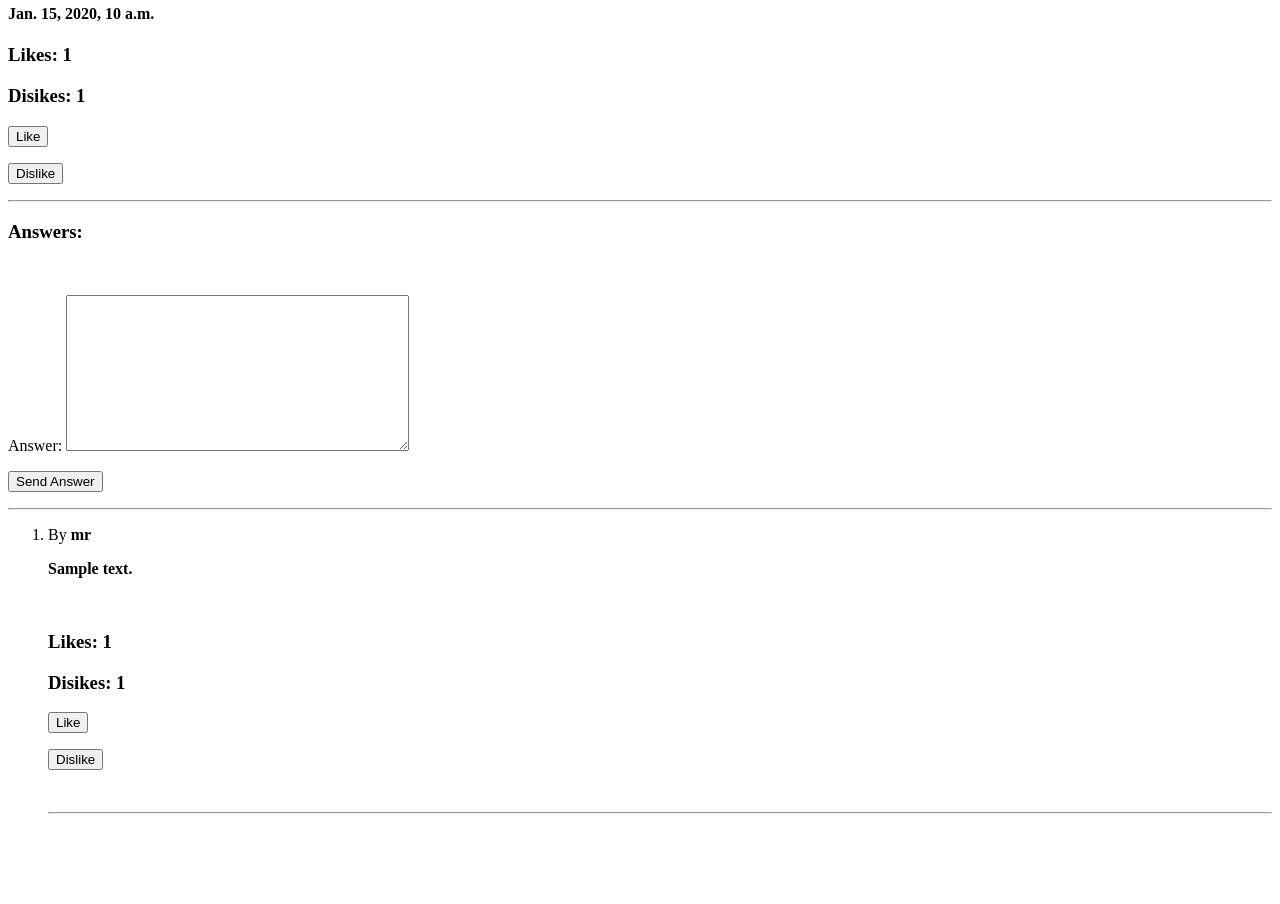
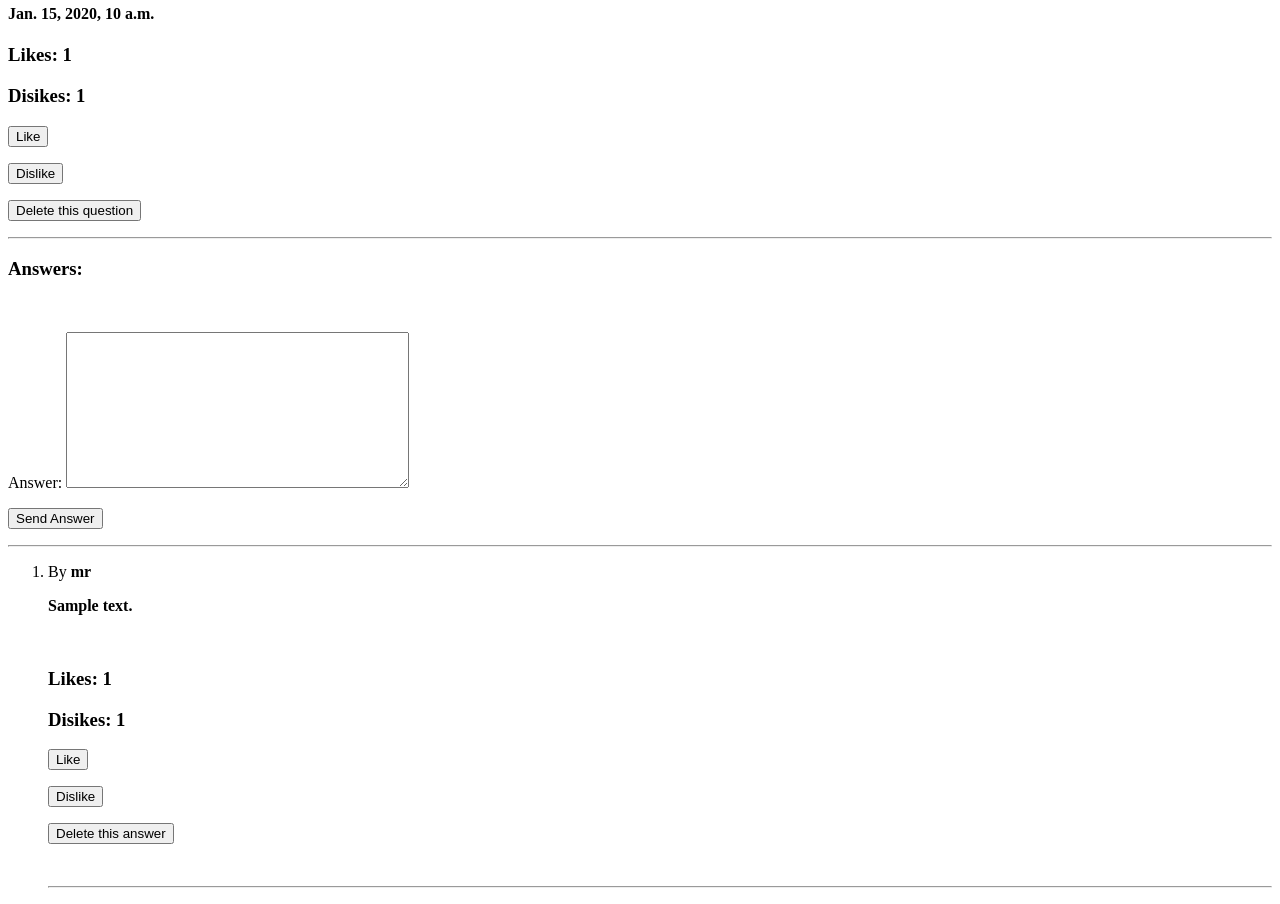
Before and after one commit to 1MahdiR/django_qna, a Django app: page /1/ in a window 1280 px wide. Shown: the part 349-1253 px from the top of the page. Before the commit the page ends 1163 px from the top, so only its background shows below. Run offline with Django 3.2, Linux system fonts and the light colour scheme; a user stored in the database is signed in; data comes from the database, SQL or seed files in the repository; both versions use the stored data as it was after the commit; tables that the repository leaves empty hold one stand-in row (values such as "Sample post").

Commit message:
Done, added deleting features

```diff
--- a/main/templates/main/question.html
+++ b/main/templates/main/question.html
@@ -31,6 +31,15 @@
 				<p><input type="submit" value="Dislike" /></p>
 			</form>
 		</div>
+		{% ifequal request.user.username question.question_user.username %}
+		<div class="delete_question">
+			<form method="post">
+				{% csrf_token %}
+				<input type="hidden" name="question_delete" value="{{ question.id }}" />
+				<p><input type="submit" value="Delete this question" /></p>
+			</form>
+		</div>
+		{% endifequal %}
 		{% endif %}
 	</div>
 </div>
@@ -70,6 +79,15 @@
 						<p><input type="submit" value="Dislike" /></p>
 					</form>
 				</div>
+				{% ifequal request.user.username item.answer_user.username %}
+				<div class="delete_answer">
+					<form method="post">
+						{% csrf_token %}
+						<input type="hidden" name="answer_delete" value="{{ item.id }}" />
+						<p><input type="submit" value="Delete this answer" /></p>
+					</form>
+				</div>
+				{% endifequal %}
 				{% endif %}
 			</div>
 
--- a/main/views.py
+++ b/main/views.py
@@ -44,6 +44,20 @@ def question(req, q_id):
             question.question_dislikes += 1
             question.save()
             form = AnswerForm(data=req.POST)
+
+        elif form.get('question_delete'):
+            if question.question_user == req.user:
+            	question.delete()
+            	return HttpResponseRedirect(reverse('main:index'))
+
+        elif form.get('answer_delete'):
+            temp = form['answer_delete']
+            answer = get_object_or_404(Answer, id=int(temp))
+            print(answer.answer_user == req.user)
+            print(form)
+            if answer.answer_user == req.user:
+            	answer.delete()
+            	return HttpResponseRedirect(reverse('main:question', kwargs={'q_id':question.id}))
 
         else:
             form = AnswerForm(data=req.POST)
```
Also changed, not shown: db.sqlite3.
